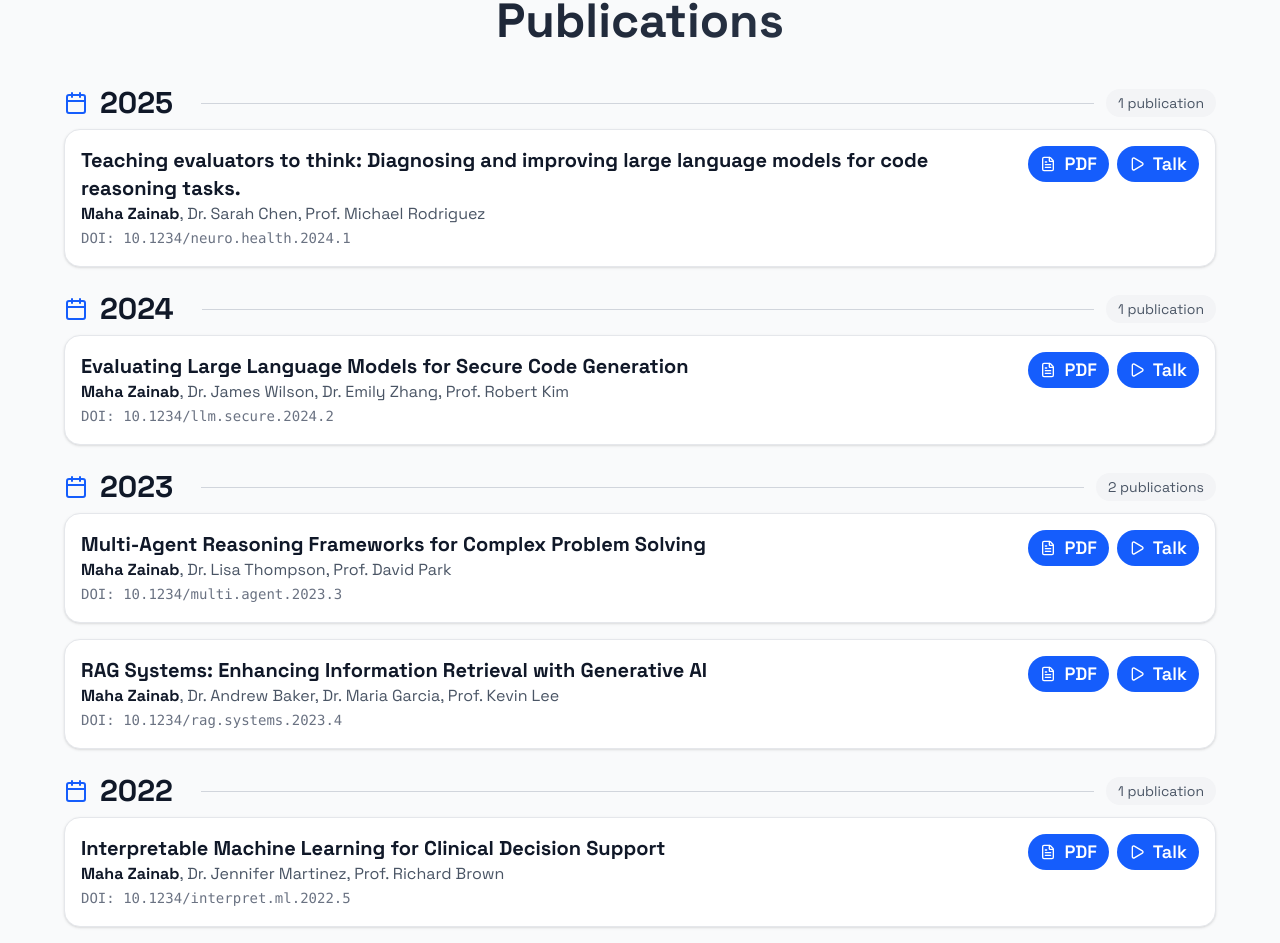
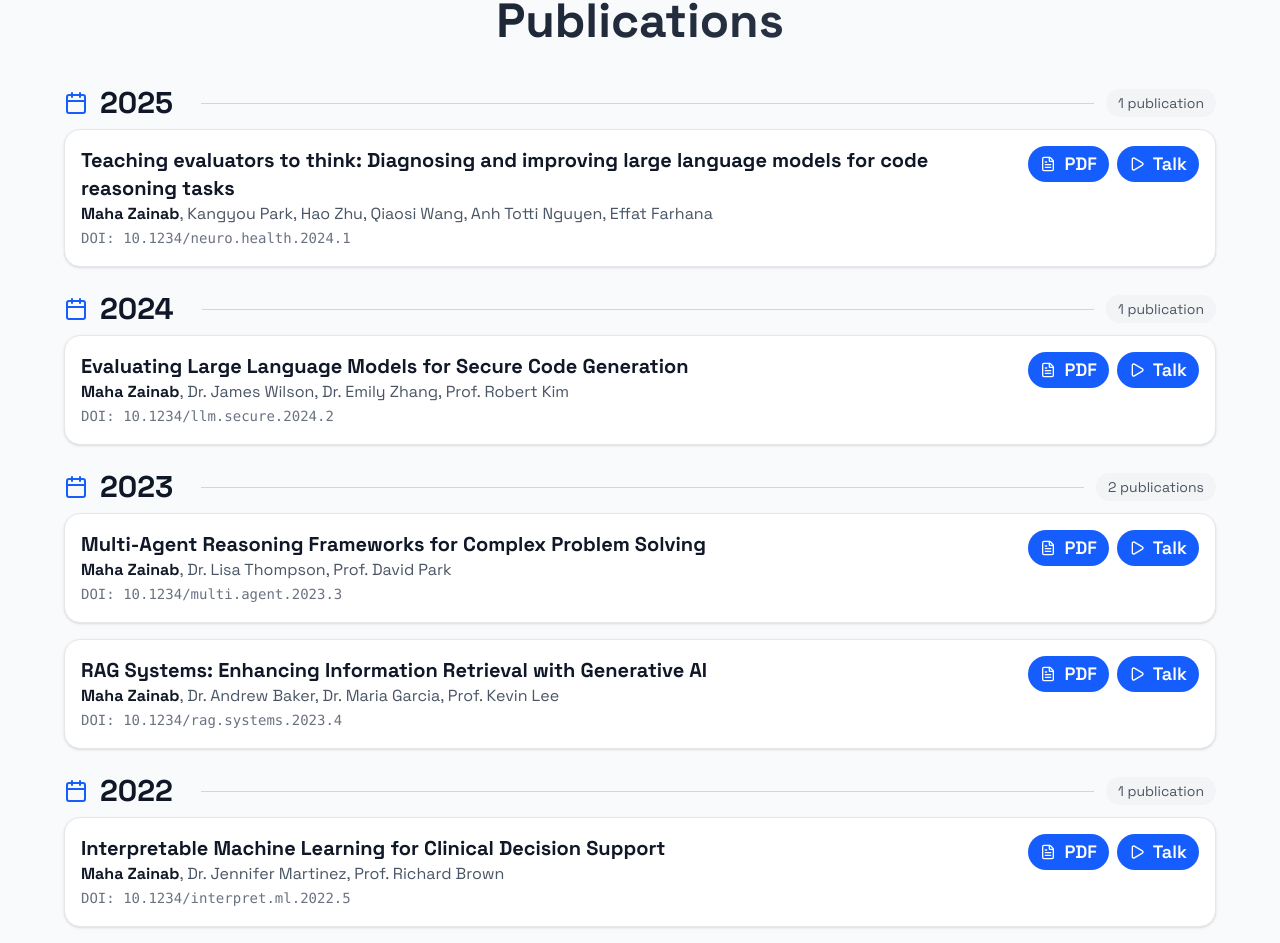
Before and after one commit to MahaZainab/MahaZainab.github.io, a React (Vite) app: page / in a window 1280 px wide. Shown: the part 1010-1953 px from the top of the page. Built offline with nearby package versions, Linux system fonts and the light colour scheme.

Commit message:
Auto commit on save

```diff
--- a/src/data/content.ts
+++ b/src/data/content.ts
@@ -56,8 +56,8 @@ export const publications: Publication[] = [
   {
     id: 1,
     title:
-      "Teaching evaluators to think: Diagnosing and improving large language models for code reasoning tasks.",
-    authors: ["Maha Zainab", "Dr. Sarah Chen", "Prof. Michael Rodriguez"],
+      "Teaching evaluators to think: Diagnosing and improving large language models for code reasoning tasks",
+    authors: ["Maha Zainab", "Kangyou Park", "Hao Zhu", "Qiaosi Wang", "Anh Totti Nguyen", "Effat Farhana"],
     pdfLink: "/publications/neural-networks-healthcare.pdf",
     talkLink: "/talks/neural-networks-healthcare",
     year: "2025",
```
